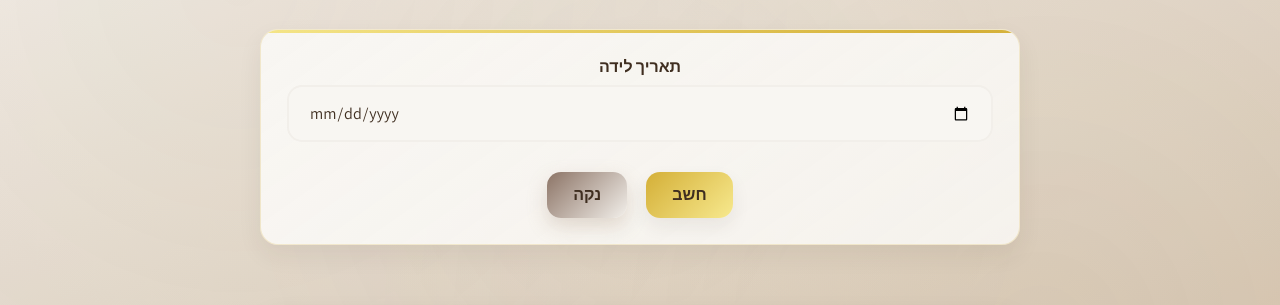
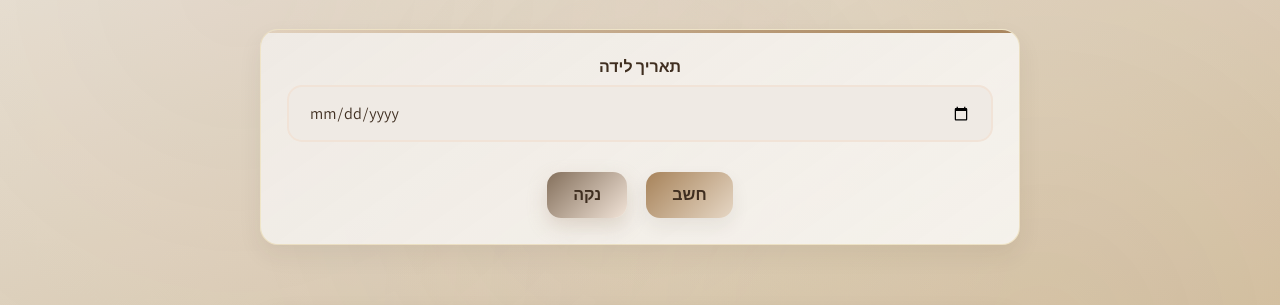
Before and after one commit to abyk4329/numerology-calculator, a plain HTML site: page index.html in a window 1280 px wide. Shown: the part 239-544 px from the top of the page. Drawn offline with Linux system fonts and the light colour scheme.

Commit message:
Updated to new sophisticated warm color palette across all pages and icons

```diff
--- a/index.html
+++ b/index.html
@@ -10,21 +10,35 @@
     <link href="https://fonts.googleapis.com/css2?family=Assistant:wght@300;400;500;600;700&display=swap" rel="stylesheet">
     <style>
         :root {
-            /* Bright elegant palette - warm golds and creams */
-            --desert-rock: #8C7466; /* RGB: 140, 116, 102 - deepest brown */
-            --soft-sandstone: #F2EFEA; /* Brighter light beige */
-            --creamed-oat: #F2EFEA; /* alias for consistency */
-            --porcelain-mist: #D4C4B0; /* Lighter warm medium brown */
-            --feather-white: #F8F6F2; /* Brighter warm white */
-            --warm-gold: #D4AF37; /* Rich gold */
-            --gold-light: #F7E98E; /* Bright gold accent */
-            --elegant-gold: #DAA520; /* Elegant gold for code display */
+            /* New sophisticated warm palette */
+            --cream-pearl: #F1E3D7; /* Lightest cream */
+            --warm-beige: #E8D7C6; /* Soft warm beige */
+            --sand-dune: #DDC5B0; /* Light sand */
+            --coffee-latte: #BBA18A; /* Medium brown */
+            --bronze-shade: #A48569; /* Deeper bronze */
+            --caramel-glow: #C29E7E; /* Caramel accent */
+            --ivory-mist: #EFEAE4; /* Light ivory */
+            --golden-brown: #D1BD9F; /* Golden brown */
+            --champagne: #E6D7C5; /* Champagne tone */
+            --dark-walnut: #84705C; /* Dark accent */
+            --amber-gold: #A7835A; /* Amber gold */
+            --honey-bronze: #BE9D76; /* Honey bronze */
+            --vanilla-cream: #DFCBB3; /* Vanilla cream */
+            --silk-beige: #E2D8CB; /* Silk beige */
             --text: #3f2e20; /* Deep soft brown - keeping for readability */
             --success: #2e7d4f;
             --error: #c75b4a;
-            /* Extras used in explanation section */
+            /* Main color aliases for consistency */
+            --desert-rock: var(--dark-walnut);
+            --soft-sandstone: var(--cream-pearl);
+            --creamed-oat: var(--ivory-mist);
+            --porcelain-mist: var(--golden-brown);
+            --feather-white: var(--ivory-mist);
+            --warm-gold: var(--amber-gold);
+            --gold-light: var(--champagne);
+            --elegant-gold: var(--honey-bronze);
             --rich-brown: var(--text);
-            --cream-beige: var(--porcelain-mist);
+            --cream-beige: var(--vanilla-cream);
         }
 
         * {
```
Also changed, not shown: pay.html (+25 -8 lines), manifest.json.
